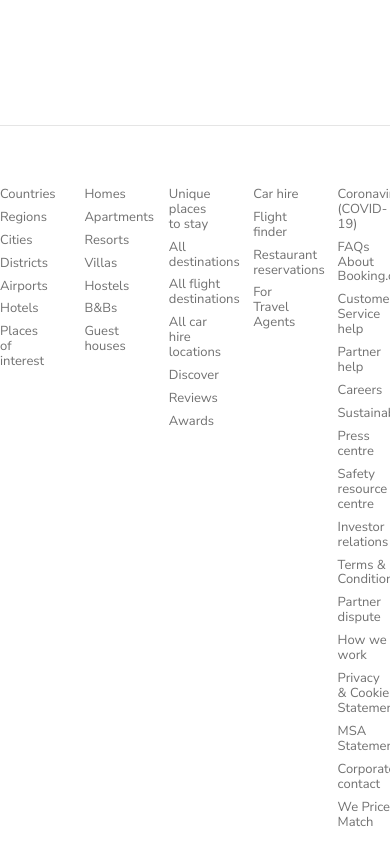
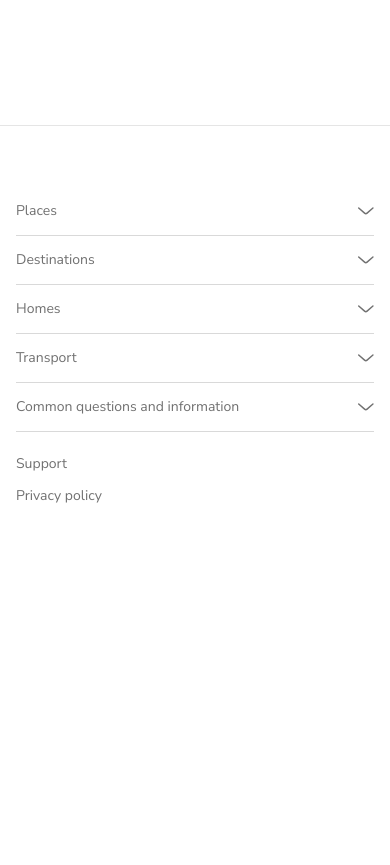
Before and after one commit to RomanBezsh/bed4head_client, a React (Vite) app: page /hotel in a window 390 px wide. Shown: the part 8260-9125 px from the top of the page. After the commit the page ends 8852 px from the top, so only its background shows below. Built offline with nearby package versions, Linux system fonts and the light colour scheme.

Commit message:
fixed bad proportions of search in mobile version,fixed bad adaptive design in modal windows , made a footer with drop-buttons in modile version

```diff
--- a/src/components/common/Footer.jsx
+++ b/src/components/common/Footer.jsx
@@ -1,21 +1,20 @@
-
-
-
+import { useState } from "react";
+import ArrowDownIcon from "../../assets/icons/common/arrow_down_icon.svg";
 
 const Footer = () => {
-
+    // Footer sections data
     const footerSections = [
         {
             category: "Places",
             links: ["Countries", "Regions", "Cities", "Districts", "Airports", "Hotels", "Places of interest"]
         },
         {
+            category: "Destinations",
+            links: ["Unique places to stay", "All destinations", "All flight destinations", "All car hire locations", "Discover", "Reviews", "Awards"]
+        },
+        {
             category: "Homes",
             links: ["Homes", "Apartments", "Resorts", "Villas", "Hostels", "B&Bs", "Guest houses"]
-        },
-        {
-            category: "Destinations",
-            links: ["Unique places to stay", "All destinations", "All flight destinations", "All car hire locations", "Discover", "Reviews", "Awards"]
         },
         {
             category: "Transport",
@@ -44,16 +43,27 @@
         }
     ];
 
+    // State to track open accordion section on mobile
+    const [openSection, setOpenSection] = useState(null);
+
+    // Open selected section and close the previous one
+    const toggleSection = (category) => {
+        setOpenSection(openSection === category ? null : category);
+    };
+
     return (
-        <footer className="w-full mt-[234px] bg-white pt-[61px] pb-[80px] border-t border-[#E5E5E5]">
-            <div className="max-w-7xl mx-auto grid grid-cols-5 gap-8">
+        <footer className="mt-[234px] w-full border-t border-[#E5E5E5] bg-white pt-[61px] pb-[80px]">
+            {/* Main footer container */}
+            <div className="mx-auto w-full max-w-7xl px-4 sm:px-6 lg:px-8">
+                {/* Desktop footer: only links, without section titles */}
+                <div className="hidden grid-cols-2 gap-8 md:grid lg:grid-cols-5">
                     {footerSections.map((section) => (
                         <div key={section.category} className="flex flex-col gap-2">
                             {section.links.map((link) => (
                                 <a
                                     key={link}
                                     href="#"
-                                className="text-[#717171] text-[13px] hover:underline transition-all"
+                                    className="text-[13px] text-[#717171] transition-all hover:underline"
                                 >
                                     {link}
                                 </a>
@@ -61,6 +71,73 @@
                         </div>
                     ))}
                 </div>
+
+                {/* Mobile footer: accordion with section titles */}
+                <div className="flex flex-col md:hidden">
+                    {footerSections.map((section) => {
+                        const isOpen = openSection === section.category;
+
+                        return (
+                            <div key={section.category} className="border-b border-[#D9D9D9]">
+                                {/* Accordion header */}
+                                <button
+                                    type="button"
+                                    onClick={() => toggleSection(section.category)}
+                                    className="flex w-full items-center justify-between py-4 text-left"
+                                >
+                                    <span className="text-[14px] font-normal text-[#717171]">
+                                        {section.category}
+                                    </span>
+
+                                    {/* Arrow icon */}
+                                    <img
+                                        src={ArrowDownIcon}
+                                        alt="Toggle section"
+                                        className={`h-4 w-4 transition-transform duration-300 ${
+                                            isOpen ? "rotate-180" : "rotate-0"
+                                        }`}
+                                    />
+                                </button>
+
+                                {/* Accordion content */}
+                                <div
+                                    className={`overflow-hidden transition-all duration-300 ${
+                                        isOpen ? "max-h-[500px] pb-4" : "max-h-0"
+                                    }`}
+                                >
+                                    <div className="flex flex-col gap-3">
+                                        {section.links.map((link) => (
+                                            <a
+                                                key={link}
+                                                href="#"
+                                                className="text-[13px] text-[#717171] transition-all hover:underline"
+                                            >
+                                                {link}
+                                            </a>
+                                        ))}
+                                    </div>
+                                </div>
+                            </div>
+                        );
+                    })}
+
+                    {/* Static links under accordion */}
+                    <div className="pt-4">
+                        <a
+                            href="#"
+                            className="block py-2 text-[14px] text-[#717171] transition-all hover:underline"
+                        >
+                            Support
+                        </a>
+                        <a
+                            href="#"
+                            className="block py-2 text-[14px] text-[#717171] transition-all hover:underline"
+                        >
+                            Privacy policy
+                        </a>
+                    </div>
+                </div>
+            </div>
         </footer>
     );
 };
--- a/src/pages/Home.jsx
+++ b/src/pages/Home.jsx
@@ -12,10 +12,7 @@
 import securePaymentIcon from "../assets/icons/home/secure_payment_icon.svg";
 import relevantInformation from "../assets/icons/home/relevant_information_icon.svg";
 
-
-
 const Home = () => {
-
     const homeFeatures = [
         { icon: easyBookingIcon, text: "Easy booking" },
         { icon: securePaymentIcon, text: "Secure payment" },
@@ -23,27 +20,47 @@
     ];
 
     return (
-        <div className=" flex flex-col">
-            <img
-                src={headImage}
-                className="w-full aspect-[1920/220] object-cover object-[50%_50%] block"
-                alt=""
-            />
+        <div className="flex flex-col">
+<div className="overflow-hidden">
+    <img
+        src={headImage}
+        alt=""
+        className="
+            block w-full object-cover
+
+            h-[112px]
+            sm:h-[150px]
+            md:h-[150px]
+            lg:h-auto lg:aspect-[1920/220]
+
+            object-[50%_50%]
+
+            scale-[2.5] sm:scale-[1.2] md:scale-[1.1] lg:scale-[1]
+        "
+    />
+</div>
+
             <Search />
             <Features items={homeFeatures} />
+
             <RecommendedHotels />
+
             <div className="mt-[66px]">
                 <Reviews />
             </div>
+
             <div className="mt-[61px]">
                 <Advantages />
             </div>
+
             <div className="mt-[61px]">
                 <Loyalty />
             </div>
+
             <div className="mt-[64px]">
                 <RegistrationCTA />
             </div>
+
             <Footer />
         </div>
     );
```
Also changed, not shown: src/components/common/Search.jsx (+28 -26 lines), src/assets/icons/common/arrow_down_icon.svg (added). Lines whose indentation alone changed are shown as unchanged.
